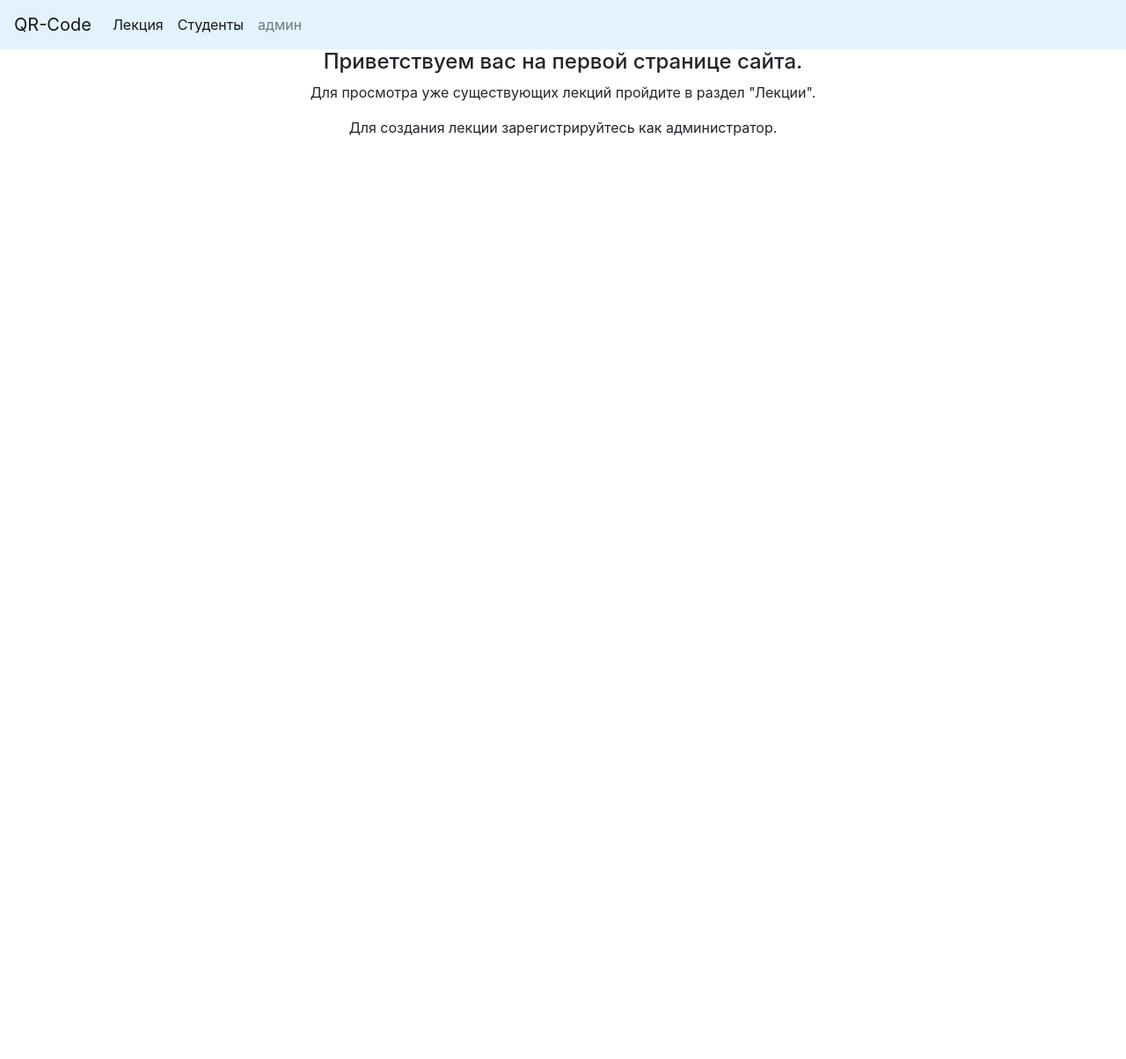
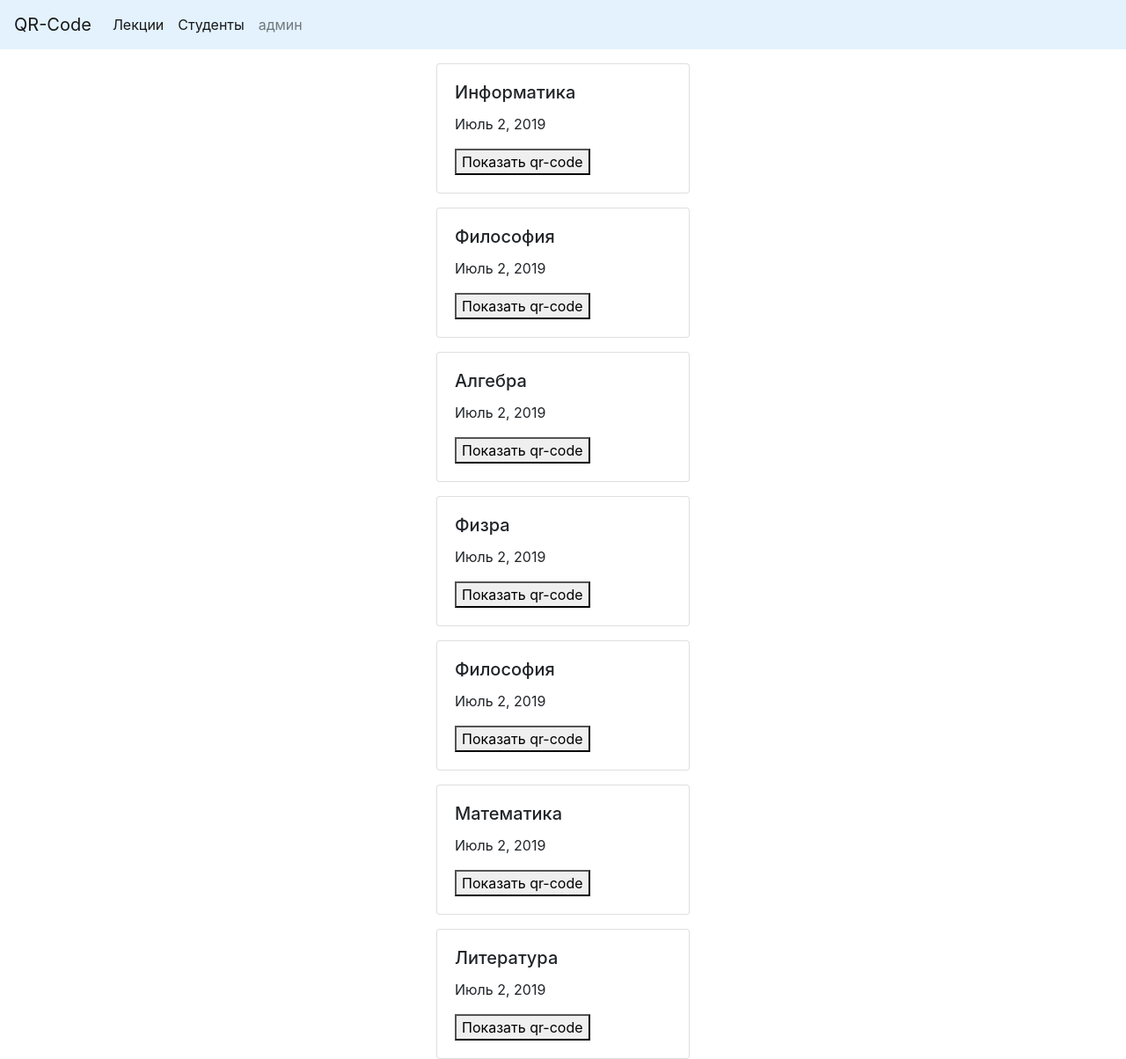
Before and after one commit to Hollow-user/qr, a Django app: page / in a window 1280 px wide. Shown: the whole page at 88% size. Before the commit the page ends 155 px from the top, so only its background shows below. Run offline with Django 3.2, Linux system fonts and the light colour scheme; data comes from the database, SQL or seed files in the repository; both versions use the stored data as it was after the commit; some libraries are stand-ins or nearby versions.

Commit message:
добавил новую вкладку с выводом кр кода

```diff
--- a/templates/base.html
+++ b/templates/base.html
@@ -25,7 +25,7 @@
   <div class="collapse navbar-collapse" id="navbarSupportedContent">
     <ul class="navbar-nav mr-auto">
       <li class="nav-item active">
-        <a class="nav-link" href="{% url 'lecture_url' %}"> Лекция <span class="sr-only">(current)</span></a>
+        <a class="nav-link" href="{% url 'lecture_url' %}"> Лекции <span class="sr-only">(current)</span></a>
       </li>
         <li class="nav-item active">
         <a class="nav-link" href="{% url 'student_page' %}"> Студенты <span class="sr-only">(current)</span></a>
--- a/testpages/templates/testpages/lecture.html
+++ b/testpages/templates/testpages/lecture.html
@@ -23,6 +23,7 @@
                        <input type="hidden" name="Lecture" value={{lecture.id}} />
                         <button>Перейти</button>
 
+
                       </div>
                     </div>
 
--- a/testpages/templates/testpages/qr_page.html
+++ b/testpages/templates/testpages/qr_page.html
@@ -3,23 +3,32 @@
 
 
 {% block title %}
-    QR-CODE
+    Лекции
 {% endblock %}
+
 
 {% block content %}
 
-<h4 align="center" mt-1 >
-    Приветствуем вас на первой странице сайта.
-</h4>
-
-<p align="center" mt-1 >
-    Для просмотра уже существующих лекций пройдите в раздел "Лекции".
-</p>
-<p align="center" mt-1 >
-    Для создания лекции зарегистрируйтесь как администратор.
-</p>
+{% for lecture in lectures %}
 
 
+<form action= "#" method="post">
+                    {% csrf_token %}
+
+                     <div class="card mt-3 ml-auto mr-auto " style="width: 18rem;">
+
+                      <div class="card-body">
+                        <h5 class="card-title">{{ lecture.title }}</h5>
+                        <p class="card-text"> {{ lecture.date }}  </p>
+                       <input type="hidden" name="Lecture" value={{lecture.id}} />
+                        <button>Показать qr-code</button>
 
 
+                      </div>
+                    </div>
+
+                </form>
+
+
+{% endfor %}
 {% endblock %}
--- a/testpages/templates/testpages/test.html
+++ b/testpages/templates/testpages/test.html
@@ -10,10 +10,6 @@
             <h2 align="center" >{{ls.title}}</h2>
             <p align="center" >{{ls.date}} </p>
             <p align="center" >Пришло студентов : {{ ls.students_come.count }} из {{ls.count}} </p>
-
- <p align="center" > {% qr_from_text qr size="L" %} </p>
-
-
 
 {% for student in students %}
 {% if student in ls.students_come.all %}
--- a/testpages/urls.py
+++ b/testpages/urls.py
@@ -10,10 +10,10 @@ urlpatterns = [
     path('thx/', thx_page, name='thx_url'),
     path('check/', check_page, name='check_url'),
     path('lecture/', lecture_page, name='lecture_url'),
-    path('test/', test_page, name='test_url'),
     path('test/<int:id>/', test_id_page, name='test_id_page'),
     path('student', student_page, name='student_page'),
     path('student/<int:id>/', student_id_page, name='student_id_page'),
+    path('qr/<int:id>/', qr_id_page, name='qr_id_page'),
     path('late/', late_page, name='late_url'),
 
 
--- a/testpages/views.py
+++ b/testpages/views.py
@@ -5,7 +5,13 @@ from .models import *
 
 def qr_page(request):
     """Функция для отображения страницы с кр кодом"""
-    return render(request, 'testpages/qr_page.html')
+    lectures = reversed(Lecture.objects.all())
+    if request.method == 'GET':
+        return render(request, 'testpages/qr_page.html', context={'lectures': lectures})
+    if request.method == 'POST':
+        a = request.POST
+        id = a['Lecture']
+        return redirect('qr_id_page', id)
 
 
 def lecture_page(request):
@@ -17,26 +23,6 @@ def lecture_page(request):
         a = request.POST
         id = a['Lecture']
         return redirect('test_id_page', id)
-
-
-def thx_page(request):
-    """Функция для отображения страницы с благодарностью"""
-    return render(request, 'testpages/thx.html')
-
-def late_page(request):
-    """Функция для отображения страницы с опозданием"""
-    return render(request, 'testpages/late.html')
-
-
-def check_page(request):
-    """Функция для отображения страницы с отказом"""
-    return render(request, 'testpages/check.html')
-
-
-def test_page(request):
-    """Функция для отображения страницы с тестом"""
-    ls = Lecture.objects.all()
-    return render(request, 'testpages/test.html', context={'ls': ls})
 
 
 def test_id_page(request, id):
@@ -64,19 +50,11 @@ def test_id_page(request, id):
                 return redirect('late_url')
 
 
-
-def qr_generator(request, id):
-   """Функция для отображения кр кода для определенной лекции"""
-   render(request, 'test_id_page', context={'link': request.build_absolute_uri('test/')})
-
-
 def student_page(request):
-
+    """Функция для отображения списка студентов"""
     students = Student.objects.all()
-
     if request.method == 'GET':
         return render(request, 'testpages/student.html', context={'students': students})
-
     if request.method == 'POST':
         a = request.POST
         id = a['Student']
@@ -85,15 +63,38 @@ def student_page(request):
 
 def student_id_page(request, id):
     """Функция показывает посещенные лекции студента """
-
-
     if request.method == 'GET':
-
         lectures = Student.objects.get(id__iexact=id).students.all()
         student = Student.objects.get(id__iexact=id)
-
         return render(request, 'testpages/student_id.html', context={'lectures': lectures, 'student': student})
     if request.method == 'POST':
         a = request.POST
         id = a['Lecture']
         return redirect('test_id_page', id)
+
+
+def qr_id_page(request, id):
+    """Функция показывает qr code для определенной лекции """
+    ls = Lecture.objects.get(id__iexact=id)
+    qr = 'http://127.0.0.1:8000/test/' + str(id) + '/'
+    return render(request, 'testpages/qr_id_page.html', context={'qr': qr, 'ls': ls})
+
+
+def qr_generator(request, id):
+    """Функция для отображения кр кода для определенной лекции (только для страницы с самой лекцией"""
+    render(request, 'test_id_page', context={'link': request.build_absolute_uri('test/')})
+
+
+def thx_page(request):
+    """Функция для отображения страницы с благодарностью"""
+    return render(request, 'testpages/thx.html')
+
+
+def late_page(request):
+    """Функция для отображения страницы с опозданием"""
+    return render(request, 'testpages/late.html')
+
+
+def check_page(request):
+    """Функция для отображения страницы с отказом"""
+    return render(request, 'testpages/check.html')
```
Also changed, not shown: db.sqlite3.
